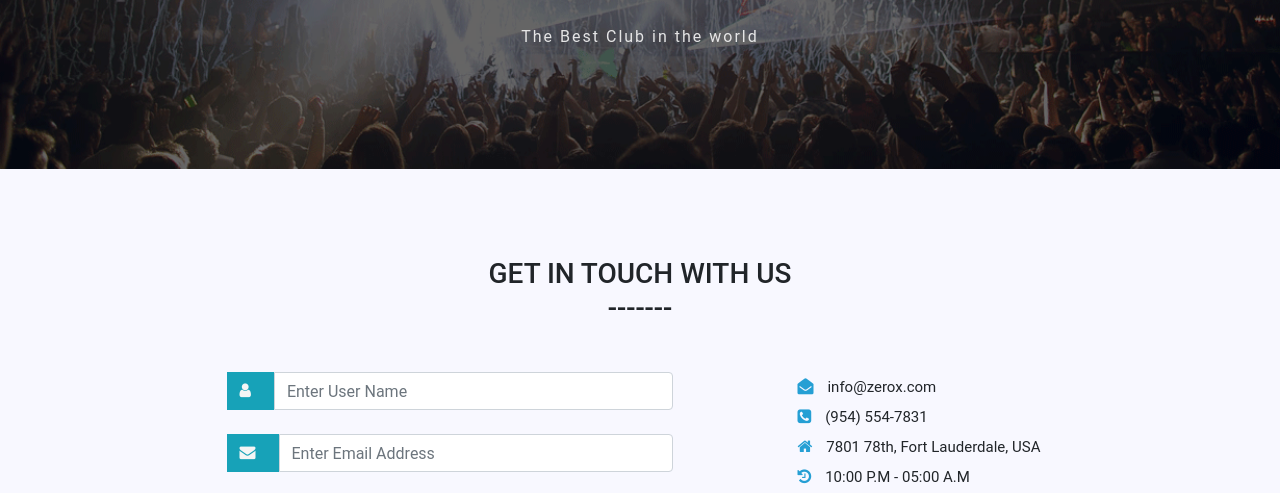
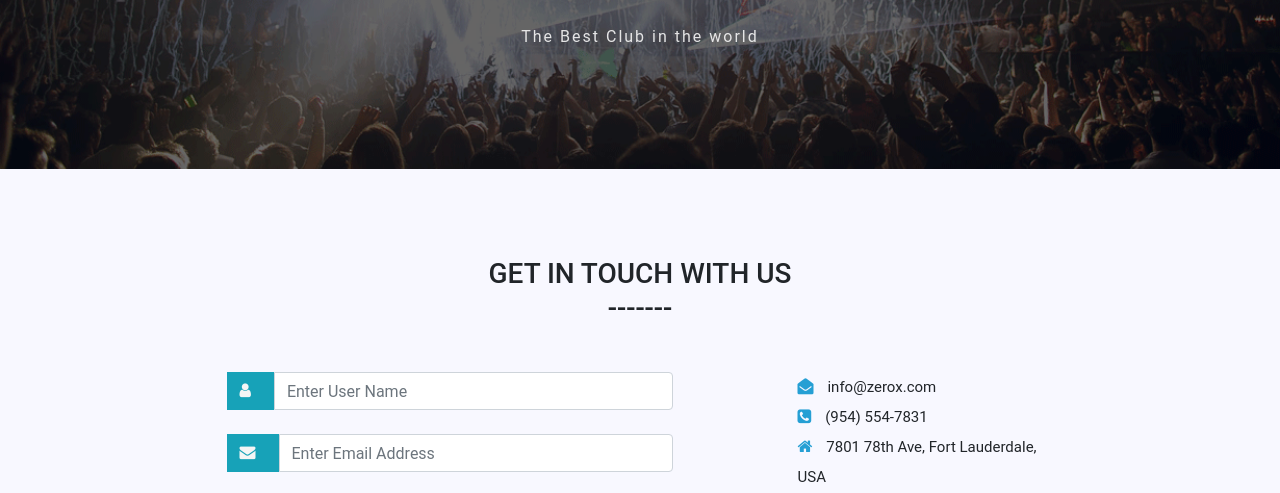
Before and after one commit to Gerbuss/zerox, a plain HTML site: page contact.html in a window 1280 px wide. Shown: the part 294-787 px from the top of the page. Drawn offline with Linux system fonts and the light colour scheme.

Commit message:
Correction on the address of the club

```diff
--- a/contact.html
+++ b/contact.html
@@ -148,7 +148,7 @@
 
                 <div>
                     <i class="fa fa-home"></i>
-                    <span> 7801 78th, Fort Lauderdale, USA </span>
+                    <span> 7801 78th Ave, Fort Lauderdale, USA </span>
                 </div>
 
                 <div>
```
